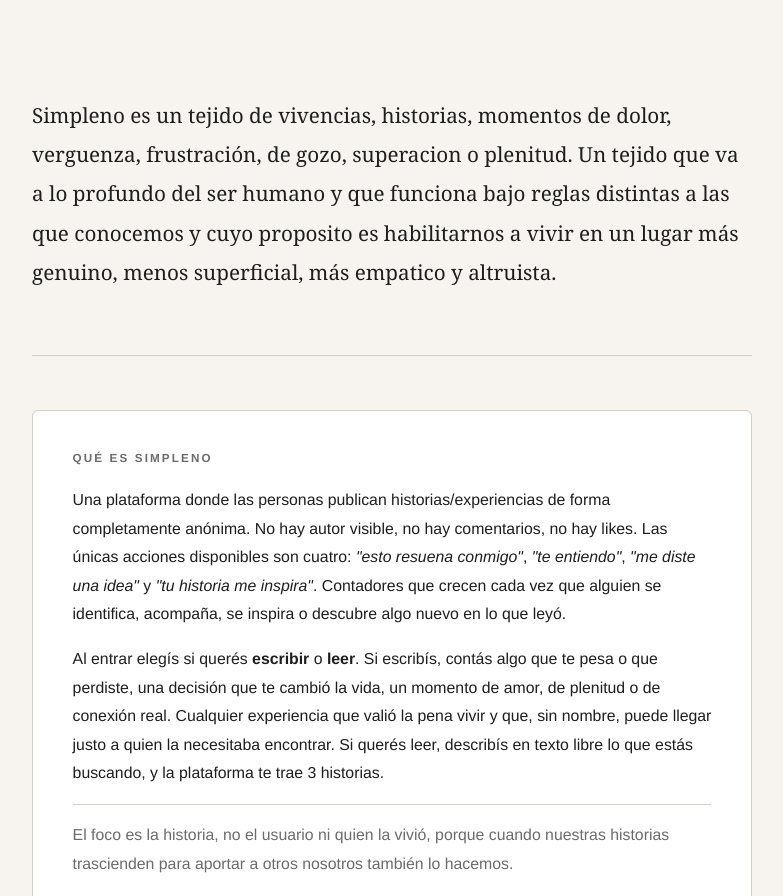
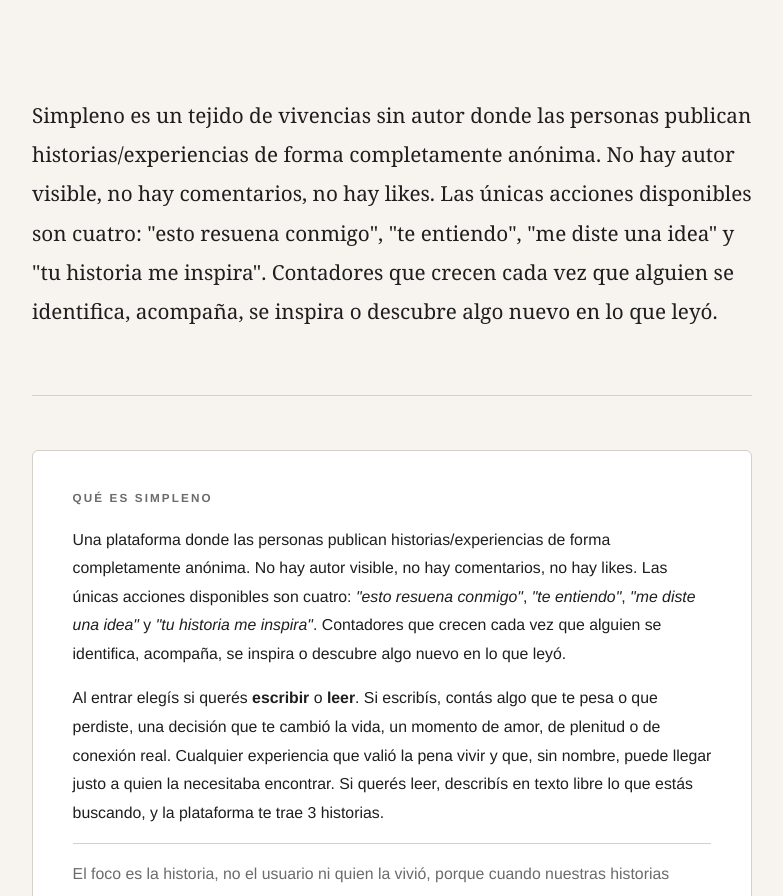
Before and after one commit to ine-robertson/simpleno, a plain HTML site: page index.html in a window 1280 px wide. Shown: the part 1412-2308 px from the top of the page, without its empty margins (248-1031 px from the left). Drawn offline with Linux system fonts and the light colour scheme.

Commit message:
actualiza propósito: tejido de vivencias sin autor, acciones y mecánica
Co-Authored-By: Claude Sonnet 4.6 <noreply@anthropic.com>

```diff
--- a/index.html
+++ b/index.html
@@ -705,7 +705,7 @@
 
   <!-- PROPÓSITO -->
   <div style="padding: 2.5rem 0; border-bottom: 1px solid var(--gris-claro); margin-bottom: 3rem;">
-    <p style="font-size:1.15rem; line-height:1.9; color:var(--carbon);">Simpleno es un tejido de vivencias, historias, momentos de dolor, verguenza, frustración, de gozo, superacion o plenitud. Un tejido que va a lo profundo del ser humano y que funciona bajo reglas distintas a las que conocemos y cuyo proposito es habilitarnos a vivir en un lugar más genuino, menos superficial, más empatico y altruista.</p>
+    <p style="font-size:1.15rem; line-height:1.9; color:var(--carbon);">Simpleno es un tejido de vivencias sin autor donde las personas publican historias/experiencias de forma completamente anónima. No hay autor visible, no hay comentarios, no hay likes. Las únicas acciones disponibles son cuatro: "esto resuena conmigo", "te entiendo", "me diste una idea" y "tu historia me inspira". Contadores que crecen cada vez que alguien se identifica, acompaña, se inspira o descubre algo nuevo en lo que leyó.</p>
   </div>
 
   <!-- QUÉ ES -->
```
